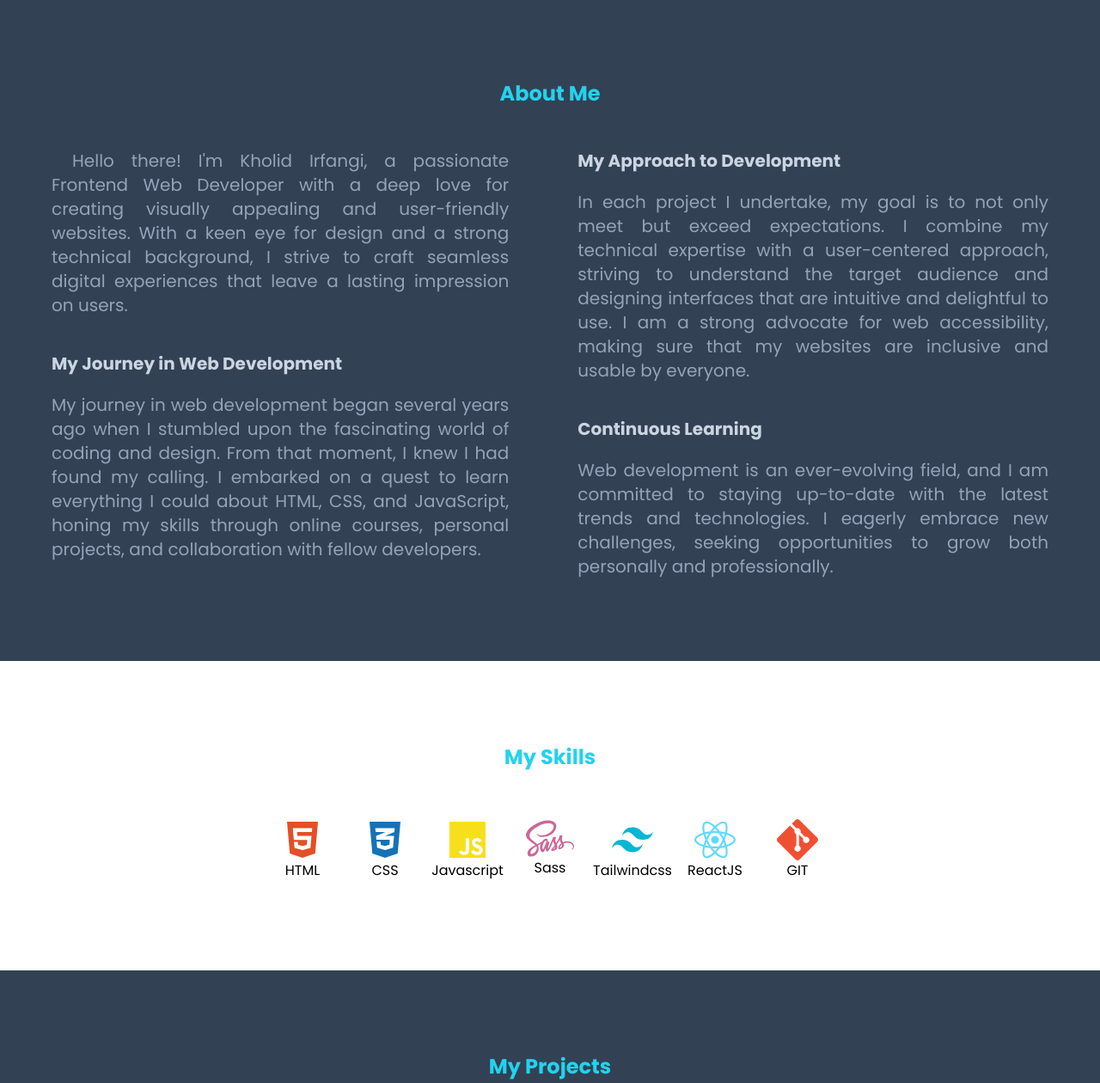
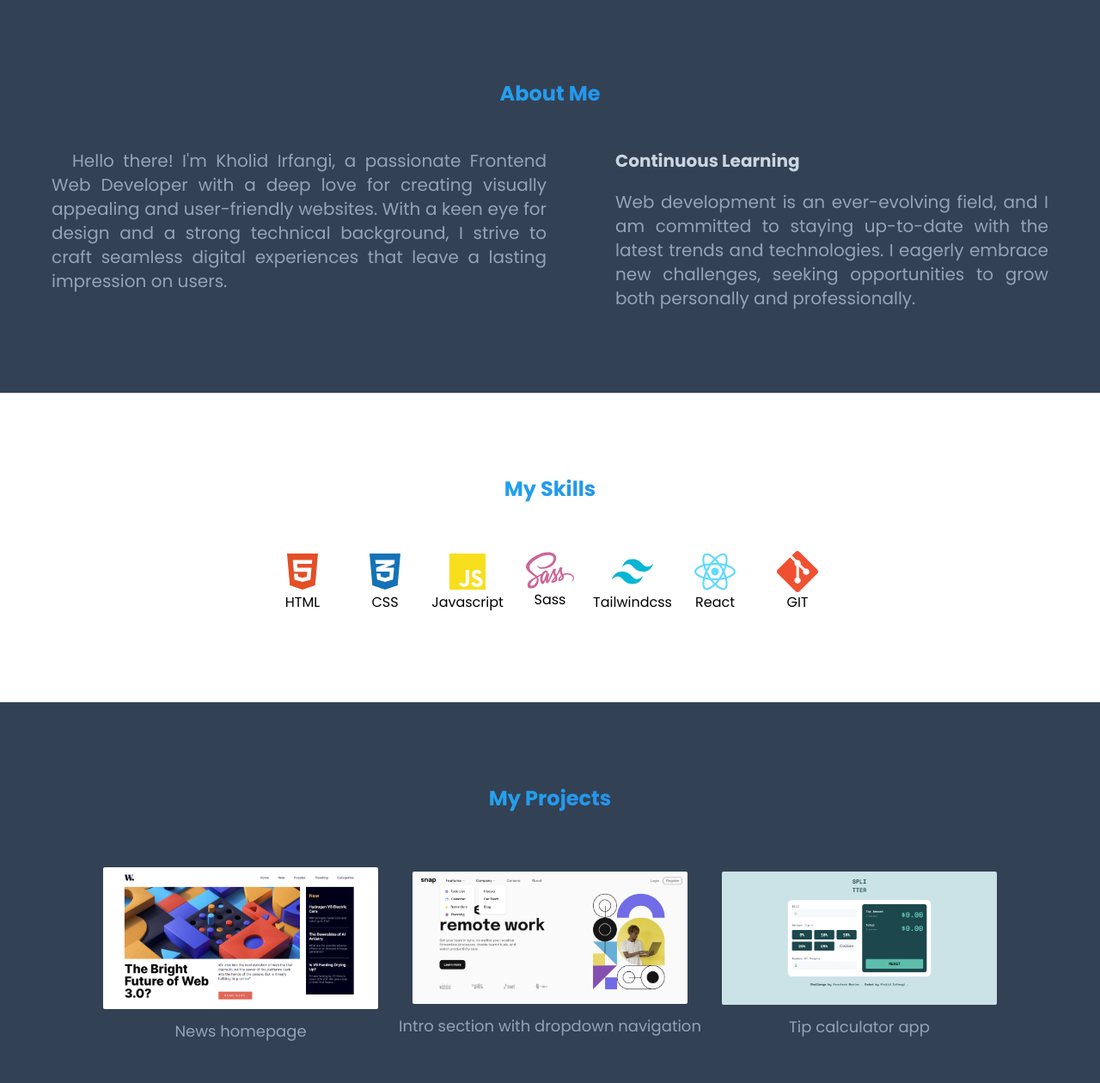
Before and after one commit to kholidirfangi/My-Portfolio, a website: page index.html in a window 1280 px wide. Shown: the part 803-2063 px from the top of the page at 86% size. Drawn offline with nearby package versions, Linux system fonts and the light colour scheme.

Commit message:
memperbaiki visual design

```diff
--- a/index.html
+++ b/index.html
@@ -20,7 +20,7 @@
       class="lg:fixed bg-white z-50 right-0 lg:left-0 lg:top-0 lg:py-5 lg:px-10"
     >
       <div
-        class="menu absolute lg:hidden p-3 md:p-4 hover:bg-cyan-400 rounded-sm"
+        class="menu absolute lg:hidden p-3 md:p-4 hover:bg-cyan-400 rounded-sm cursor-pointer z-50"
       >
         <i class="fa-solid fa-bars fa-2xl"></i>
       </div>
@@ -34,7 +34,7 @@
           <i class="fa-solid fa-xmark fa-2xl"></i>
         </div>
         <p
-          class="font-bold text-cyan-400 text-center py-2 md:text-xl lg:py-0 lg:text-start lg:block lg:text-2xl"
+          class="font-bold text-cyan-400 text-center py-2 md:text-xl lg:py-0 lg:text-start lg:block lg:text-2xl bg-clip-text text-transparent bg-gradient-to-r from-cyan-400 to-blue-600"
         >
           Kholid Irfangi
         </p>
@@ -73,13 +73,13 @@
     <main>
       <section
         id="home"
-        class="w-full lg:py-40 flex lg:flex-row-reverse flex-col items-center justify-center min-h-screen py-20"
+        class="w-full relative lg:py-40 flex lg:flex-row-reverse flex-col items-center justify-center min-h-screen py-20"
       >
-        <div class="hero relative w-full lg:w-1/2 flex justify-center">
+        <div class="hero w-full lg:w-1/2 flex justify-center">
           <img
             src="images/kholid_irfangi.png"
             alt="Kholid Irfangi"
-            class="rounded-full w-48 md:w-52 lg:w-72 h-auto border-4 border-cyan-400 bg-gradient-to-r from-blue-600 to-cyan-400"
+            class="rounded-full w-48 md:w-52 lg:w-72 h-auto bg-gradient-to-r from-blue-600 to-cyan-400"
           />
         </div>
         <div
@@ -144,7 +144,7 @@
           viewBox="0 0 1440 320"
         >
           <path
-            fill="#22d3ee"
+            fill="#334155"
             fill-opacity="1"
             d="M0,0L20,10.7C40,21,80,43,120,64C160,85,200,107,240,128C280,149,320,171,360,170.7C400,171,440,149,480,149.3C520,149,560,171,600,192C640,213,680,235,720,213.3C760,192,800,128,840,96C880,64,920,64,960,85.3C1000,107,1040,149,1080,186.7C1120,224,1160,256,1200,245.3C1240,235,1280,181,1320,154.7C1360,128,1400,128,1420,128L1440,128L1440,320L1420,320C1400,320,1360,320,1320,320C1280,320,1240,320,1200,320C1160,320,1120,320,1080,320C1040,320,1000,320,960,320C920,320,880,320,840,320C800,320,760,320,720,320C680,320,640,320,600,320C560,320,520,320,480,320C440,320,400,320,360,320C320,320,280,320,240,320C200,320,160,320,120,320C80,320,40,320,20,320L0,320Z"
           ></path>
@@ -152,10 +152,14 @@
       </section>
       <section id="about" class="bg-slate-700 px-5 py-10 lg:py-24">
         <div class="mx-auto" data-aos="fade-down" data-aos-duration="800">
-          <h1 class="mb-12 text-2xl font-bold text-center text-cyan-400">
+          <h1
+            class="mb-12 text-2xl font-bold text-center text-transparent bg-clip-text bg-gradient-to-r from-cyan-400 to-blue-600"
+          >
             About Me
           </h1>
-          <div class="flex flex-col lg:flex-row justify-center mx-auto md:max-w-xl lg:max-w-none">
+          <div
+            class="flex flex-col lg:flex-row justify-center mx-auto md:max-w-xl lg:max-w-none"
+          >
             <div class="mx-10 max-w-xl">
               <p class="text-slate-400 lg:text-xl indent-6 text-justify">
                 Hello there! I'm Kholid Irfangi, a passionate Frontend Web
@@ -164,35 +168,10 @@
                 technical background, I strive to craft seamless digital
                 experiences that leave a lasting impression on users.
               </p>
-              <h3 class="lg:text-xl mb-5 mt-10 font-semibold text-slate-300">
-                My Journey in Web Development
-              </h3>
-              <p class="text-slate-400 lg:text-xl text-justify">
-                My journey in web development began several years ago when I
-                stumbled upon the fascinating world of coding and design. From
-                that moment, I knew I had found my calling. I embarked on a
-                quest to learn everything I could about HTML, CSS, and
-                JavaScript, honing my skills through online courses, personal
-                projects, and collaboration with fellow developers.
-              </p>
             </div>
+
             <div class="mx-10 max-w-xl">
-              <h3
-                class="lg:text-xl mb-5 mt-10 lg:mt-0 font-semibold text-slate-300"
-              >
-                My Approach to Development
-              </h3>
-              <p class="text-slate-400 lg:text-xl text-justify">
-                In each project I undertake, my goal is to not only meet but
-                exceed expectations. I combine my technical expertise with a
-                user-centered approach, striving to understand the target
-                audience and designing interfaces that are intuitive and
-                delightful to use. I am a strong advocate for web accessibility,
-                making sure that my websites are inclusive and usable by
-                everyone.
-              </p>
-
-              <h3 class="lg:text-xl mb-5 mt-10 font-semibold text-slate-300">
+              <h3 class="lg:text-xl mb-5 font-semibold text-slate-300">
                 Continuous Learning
               </h3>
               <p class="text-slate-400 lg:text-xl text-justify">
@@ -206,7 +185,9 @@
         </div>
       </section>
       <section id="myskills" class="px-5 py-10 lg:py-24">
-        <h2 class="mb-6 lg:mb-12 text-2xl font-bold text-center text-cyan-400">
+        <h2
+          class="mb-6 lg:mb-12 text-2xl font-bold text-center text-transparent bg-clip-text bg-gradient-to-r from-cyan-400 to-blue-600"
+        >
           My Skills
         </h2>
         <div
@@ -234,7 +215,7 @@
           </div>
           <div class="skill flex flex-col items-center w-24 py-2 lg:px-5">
             <img src="images/icon/react.svg" alt="ReactJS" />
-            <p>ReactJS</p>
+            <p>React</p>
           </div>
           <div class="skill flex flex-col items-center w-24 py-2 lg:px-5">
             <img src="images/icon/git.svg" alt="GIT" />
@@ -243,7 +224,9 @@
         </div>
       </section>
       <section id="myproject" class="bg-slate-700 px-5 py-10 lg:py-24">
-        <h2 class="mb-10 text-2xl font-bold text-center text-cyan-400">
+        <h2
+          class="mb-10 text-2xl font-bold text-center text-transparent bg-clip-text bg-gradient-to-r from-cyan-400 to-blue-600"
+        >
           My Projects
         </h2>
         <div
@@ -258,7 +241,7 @@
               <img
                 src="images/news.png"
                 alt="News homepage"
-                class="rounded-sm lg:h-72 hover:scale-110 transition duration-200"
+                class="rounded-sm object-cover hover:scale-110 transition duration-200"
               />
             </div>
             <p class="max-w-md mx-auto text-slate-400 md:text-lg">
@@ -274,7 +257,7 @@
               <img
                 src="images/intro-section-with-dropdown-desktop.png"
                 alt="Intro section with dropdown navigation"
-                class="rounded-sm lg:h-72 hover:scale-110 transition duration-200"
+                class="rounded-sm object-cover hover:scale-110 transition duration-200"
               />
             </div>
             <p class="max-w-md mx-auto text-slate-400 md:text-lg">
@@ -290,7 +273,7 @@
               <img
                 src="images/tip-calc-desktop.png"
                 alt="Tip calculator app"
-                class="rounded-sm lg:h-72 hover:scale-110 transition duration-200"
+                class="rounded-sm object-cover hover:scale-110 transition duration-200"
               />
             </div>
             <p class="max-w-md mx-auto text-slate-400 md:text-lg">
@@ -300,7 +283,9 @@
         </div>
       </section>
       <section id="certificate" class="px-5 py-10 lg:py-24">
-        <h2 class="mb-6 lg:mb-12 text-2xl font-bold text-center text-cyan-400">
+        <h2
+          class="mb-6 lg:mb-12 text-2xl font-bold text-center text-transparent bg-clip-text bg-gradient-to-r from-cyan-400 to-blue-600"
+        >
           Certificate
         </h2>
         <div
@@ -331,7 +316,9 @@
         </div>
       </section>
       <section id="contact" class="bg-slate-700 px-5 py-10 lg:py-24">
-        <h2 class="mb-12 text-2xl font-bold text-center text-cyan-400">
+        <h2
+          class="mb-12 text-2xl font-bold text-center text-transparent bg-clip-text bg-gradient-to-r from-cyan-400 to-blue-600"
+        >
           Contact Me
         </h2>
         <form
@@ -371,7 +358,7 @@
         </form>
       </section>
     </main>
-    <footer class="p-2 bg-cyan-400">
+    <footer class="p-2 bg-gradient-to-r from-cyan-400 to bg-blue-600">
       <p class="text-center text-slate-800">
         Created with ❤️ by
         <span class="font-light text"><i>Kholid Irfangi</i></span>
--- a/js/main.js
+++ b/js/main.js
@@ -33,7 +33,7 @@ btnContact.addEventListener('click', () => {
 const menu = document.querySelector('.menu');
 menu.addEventListener('click', () => {
   const menuMobile = document.querySelector('#menuMobile');
-
+  console.log('ok');
   menu.classList.add('hidden');
   menuMobile.classList.remove('-ms-72', 'md:-ms-[600px]');
   menuMobile.classList.add('ms-0');
```
Also changed, not shown: dist/output.css.
